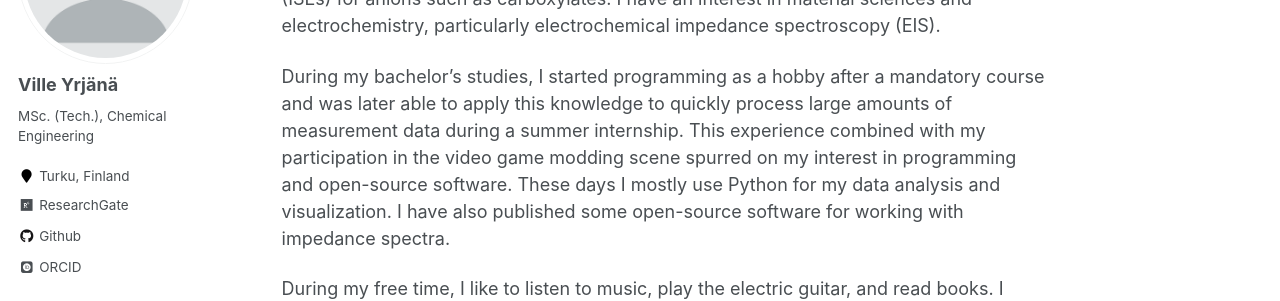
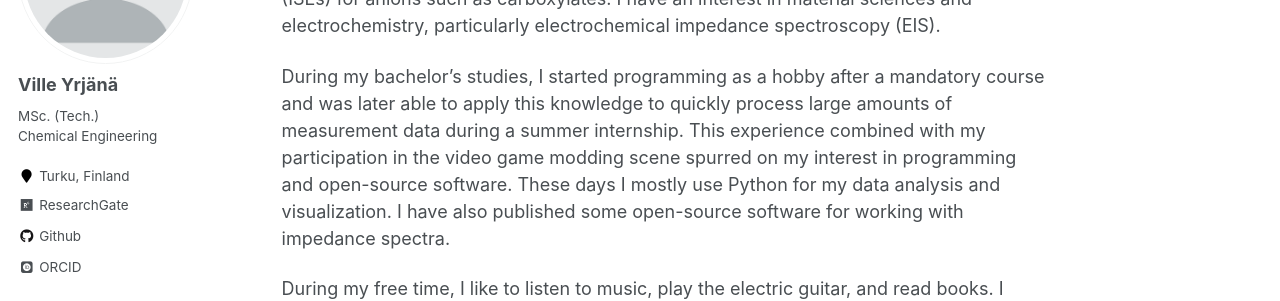
Before and after one commit to vyrjana/vyrjana.github.io, a Jekyll site: the page built from _pages/about.md, in a window 1280 px wide. Shown: the part 229-530 px from the top of the page. Built offline with Jekyll 4.4.1, drawn with Linux system fonts in a browser that asks for light colours; some web fonts are replaced.

```diff
--- a/_config.yml
+++ b/_config.yml
@@ -82,8 +82,8 @@ analytics:
 author:
   name             : "Ville Yrjänä"
   avatar           : "profile.png"
-  bio              : MSc. (Tech.), Chemical Engineering
-  location         : Turku, Finland
+  bio              : "MSc. (Tech.)<br>Chemical Engineering"
+  location         : "Turku, Finland"
   employer         :
   pubmed           : #"https://www.ncbi.nlm.nih.gov/pubmed/?term=john+snow"
   googlescholar    : #"http://yourfullgooglescholarurl.com"
```
